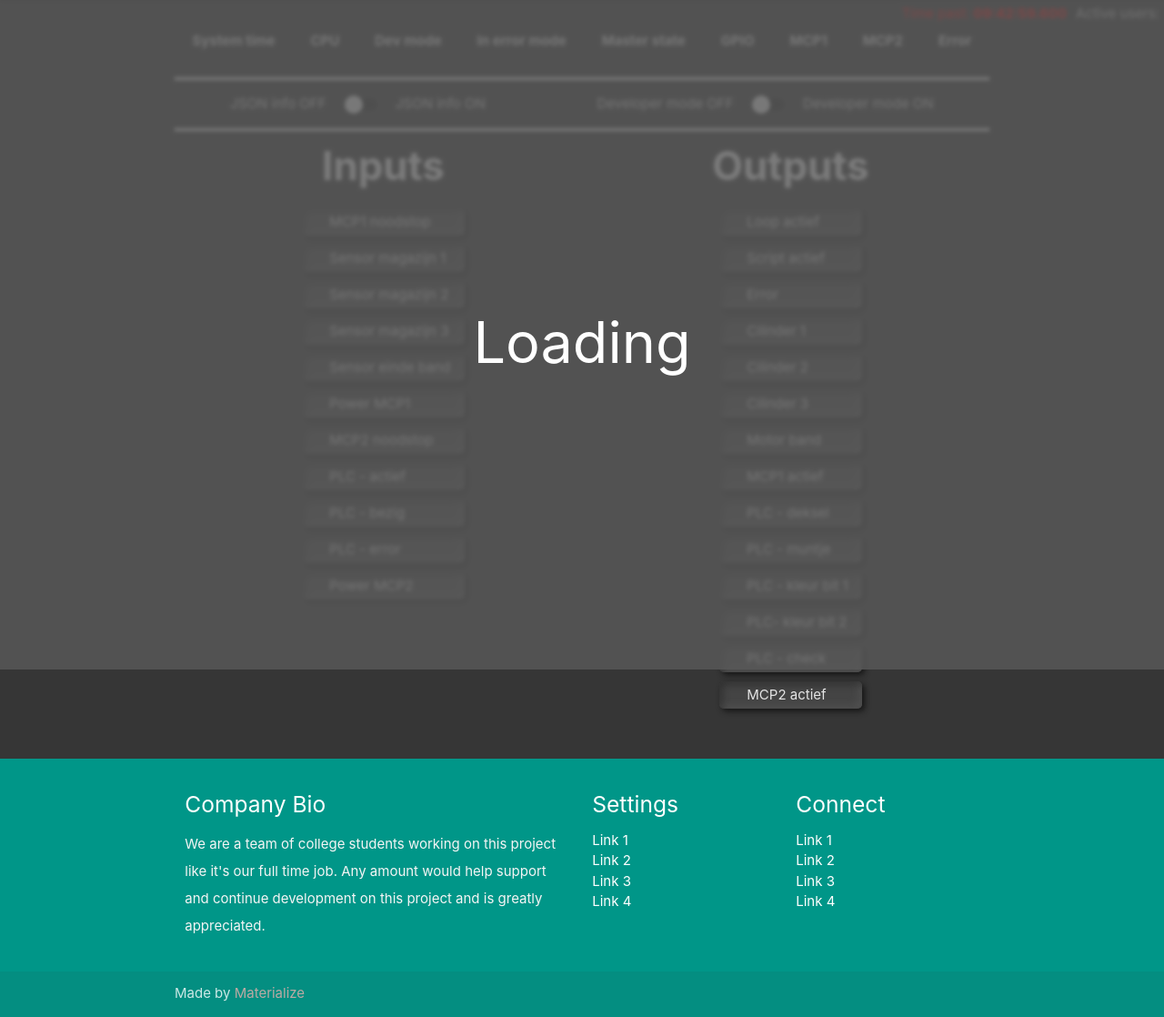
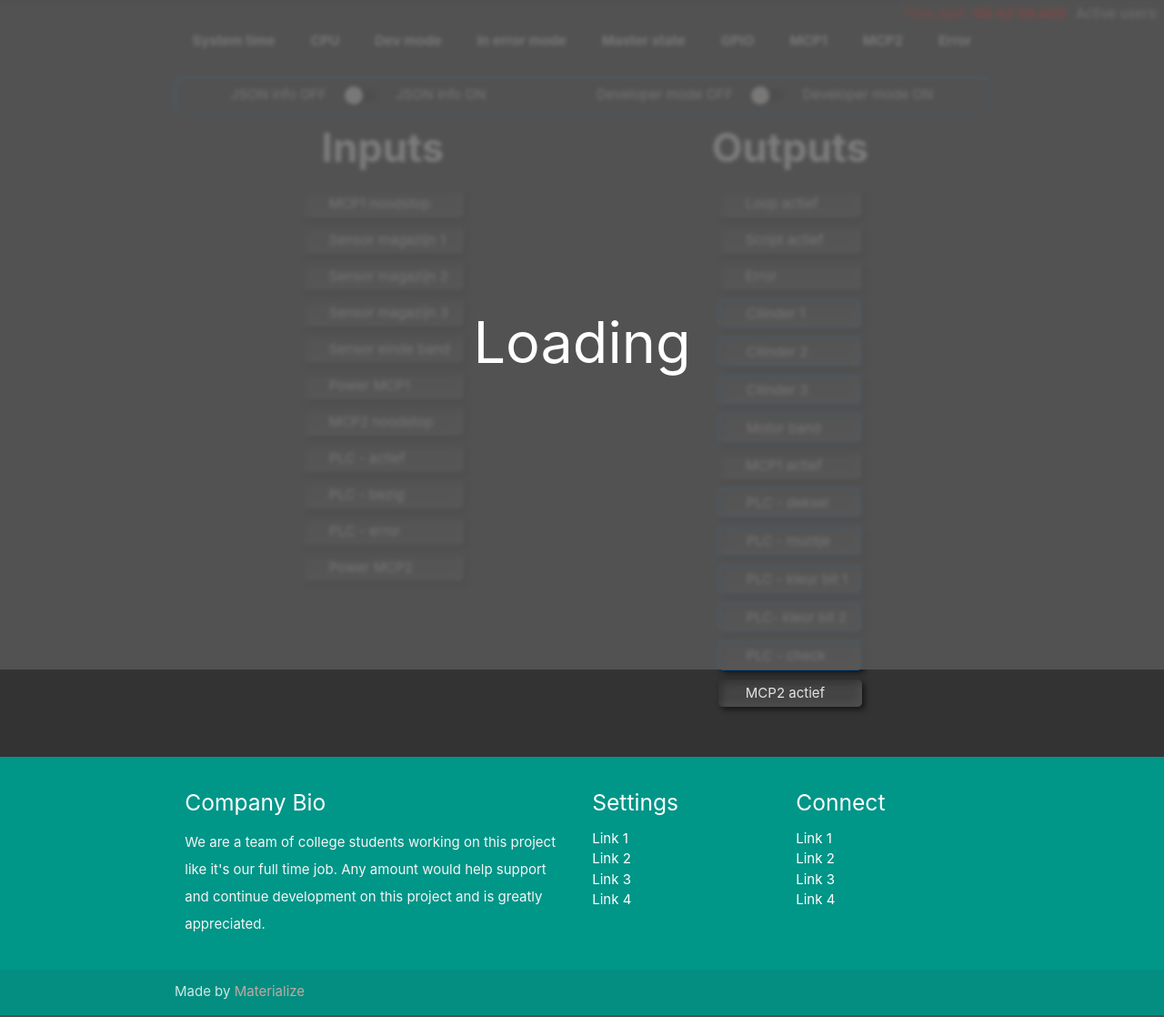
Before and after one commit to Tommydw/Skills_magazijn-Summa_College, a Flask app: page /hmi/onderhoud in a window 1280 px wide. Shown: the part 64-1182 px from the top of the page at 91% size. Run offline with Flask 2, Linux system fonts and the light colour scheme; some libraries are stand-ins or nearby versions.

Commit message:
Home bij sidebar

```diff
--- a/skills/HMI/Templates/onderhoud.html
+++ b/skills/HMI/Templates/onderhoud.html
@@ -176,22 +176,22 @@
                         <p id='name_error_io'>Error</p>
                     </div>
                     <!-- Cilinder 1 -->
-                    <div class='state devBox devOutput waves-effect waves-green' onclick="sendSate('cil1');">
+                    <div class='state devBox devOutput waves-effect' onclick="sendSate('cil1');">
                         <div id='state_cil1' class="stateIO"></div>
                         <p id='name_cil1'>Cilinder 1</p>
                     </div>
                     <!-- Cilinder 2 -->
-                    <div class='state devBox devOutput waves-effect waves-green' onclick="sendSate('cil2');">
+                    <div class='state devBox devOutput waves-effect' onclick="sendSate('cil2');">
                         <div id='state_cil2' class="stateIO"></div>
                         <p id='name_cil2'>Cilinder 2</p>
                     </div>
                     <!-- Cilinder 3 -->
-                    <div class='state devBox devOutput waves-effect waves-green' onclick="sendSate('cil3');">
+                    <div class='state devBox devOutput waves-effect' onclick="sendSate('cil3');">
                         <div id='state_cil3' class="stateIO"></div>
                         <p id='name_cil3'>Cilinder 3</p>
                     </div>
                     <!-- Motor band -->
-                    <div class='state devBox devOutput waves-effect waves-green' onclick="sendSate('motor');">
+                    <div class='state devBox devOutput waves-effect' onclick="sendSate('motor');">
                         <div id='state_motor' class="stateIO"></div>
                         <p id='name_motor'>Motor band</p>
                     </div>
@@ -201,27 +201,27 @@
                         <p id='name_MCP1'>MCP1 actief</p>
                     </div>
                     <!-- PLC - deksel -->
-                    <div class='state devBox devOutput waves-effect waves-green' onclick="sendSate('deksel');">
+                    <div class='state devBox devOutput waves-effect' onclick="sendSate('deksel');">
                         <div id='state_deksel' class="stateIO"></div>
                         <p id='name_deksel'>PLC - deksel</p>
                     </div>
                     <!-- PLC - muntje -->
-                    <div class='state devBox devOutput waves-effect waves-green' onclick="sendSate('muntje');">
+                    <div class='state devBox devOutput waves-effect' onclick="sendSate('muntje');">
                         <div id='state_muntje' class="stateIO"></div>
                         <p id='name_muntje'>PLC - muntje</p>
                     </div>
                     <!-- PLC - kleur bit 1 -->
-                    <div class='state devBox devOutput waves-effect waves-green' onclick="sendSate('Kleur1');">
+                    <div class='state devBox devOutput waves-effect' onclick="sendSate('Kleur1');">
                         <div id='state_Kleur1' class="stateIO"></div>
                         <p id='name_Kleur1'>PLC - kleur bit 1</p>
                     </div>
                     <!-- PLC- kleur bit 2 -->
-                    <div class='state devBox devOutput waves-effect waves-green' onclick="sendSate('Kleur2');">
+                    <div class='state devBox devOutput waves-effect' onclick="sendSate('Kleur2');">
                         <div id='state_Kleur2' class="stateIO"></div>
                         <p id='name_Kleur2'>PLC- kleur bit 2</p>
                     </div>
                     <!-- PLC - check -->
-                    <div class='state devBox devOutput waves-effect waves-green' onclick="sendSate('check');">
+                    <div class='state devBox devOutput waves-effect' onclick="sendSate('check');">
                         <div id='state_check' class="stateIO"></div>
                         <p id='name_check'>PLC - check</p>
                     </div>
--- a/skills/Templates/base.html
+++ b/skills/Templates/base.html
@@ -18,7 +18,7 @@
         <nav role="navigation">
             <div class="nav-wrapper container">
                 <!-- Home button -->
-                <a id="homeButton" class="expandingButton" href="{{url_for('home')}}">
+                <a id="homeButton" class="expandingButton hide-on-med-and-down" href="{{url_for('home')}}">
                     <img src="{{ url_for('static', filename='icons/home.png')}}"/>
                     <span class="text" id="homeText">Home</span>
                 </a>
@@ -64,6 +64,7 @@
 
                 <!-- mobile menu items -->
                 <ul id="nav-mobile" class="sidenav">
+                    <li><a href="{{url_for('home')}}">Home</a></li>
                     <li><a href="{{url_for('hmi.start')}}">HMI</a></li>
                     <!-- <li><a href="{{url_for('test')}}">Test</a></li> -->
                     <li><a href="{{url_for('settings')}}">Settings</a></li>
--- a/skills/static/css/onderhoud.css
+++ b/skills/static/css/onderhoud.css
@@ -86,11 +86,17 @@ h3.tooltipped{
 }
 
 .devOutput:hover{
-    background-color: #666;
+    /* background-color: #4040a9; */
+    background-color: #008cff;
 }
 
 .devOutput{
     cursor: pointer;
+    border: solid;
+    /* border-color: blue; */
+    border-color: #008cff;
+    border-style: outset;
+    border-width: thin;
 }
 .onderhoud .state .stateIO{
     margin: 10px;
@@ -125,13 +131,20 @@ h3.tooltipped{
     justify-content: space-around;
     margin: 10px 0;
     width: -webkit-fill-available;
-    border-bottom: solid;
+    border-color: #008cff;
+    border-width: thin;
+
+    /* border-bottom: solid;
     padding-bottom: 10px;
     border-top: solid;
-    padding-top: 10px;
+    padding-top: 10px; */
+
+    border-style: outset;
+    border-radius: 10px;
 }
 .jsonSwitch label{
-    margin: 5px 10px;
+    display: inline;
+    margin: 7px 10px;
     color: var(--text-color);
     font-size: revert;
 }
--- a/skills/static/css/style.css
+++ b/skills/static/css/style.css
@@ -31,7 +31,7 @@ nav ul li span embed{
 
 body{
   color: white;
-  background: #363636;
+  background: #333;
 }
 
 
```
